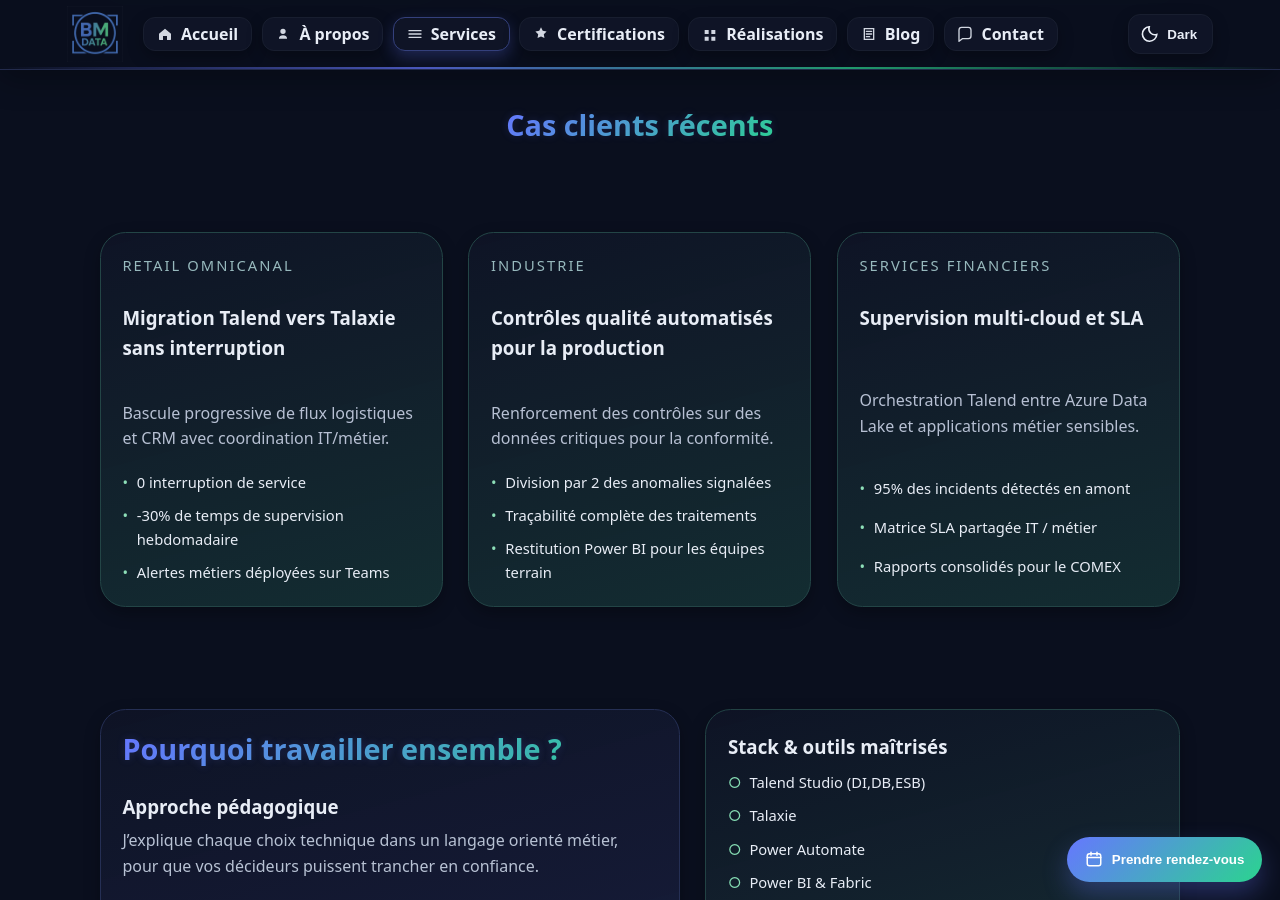
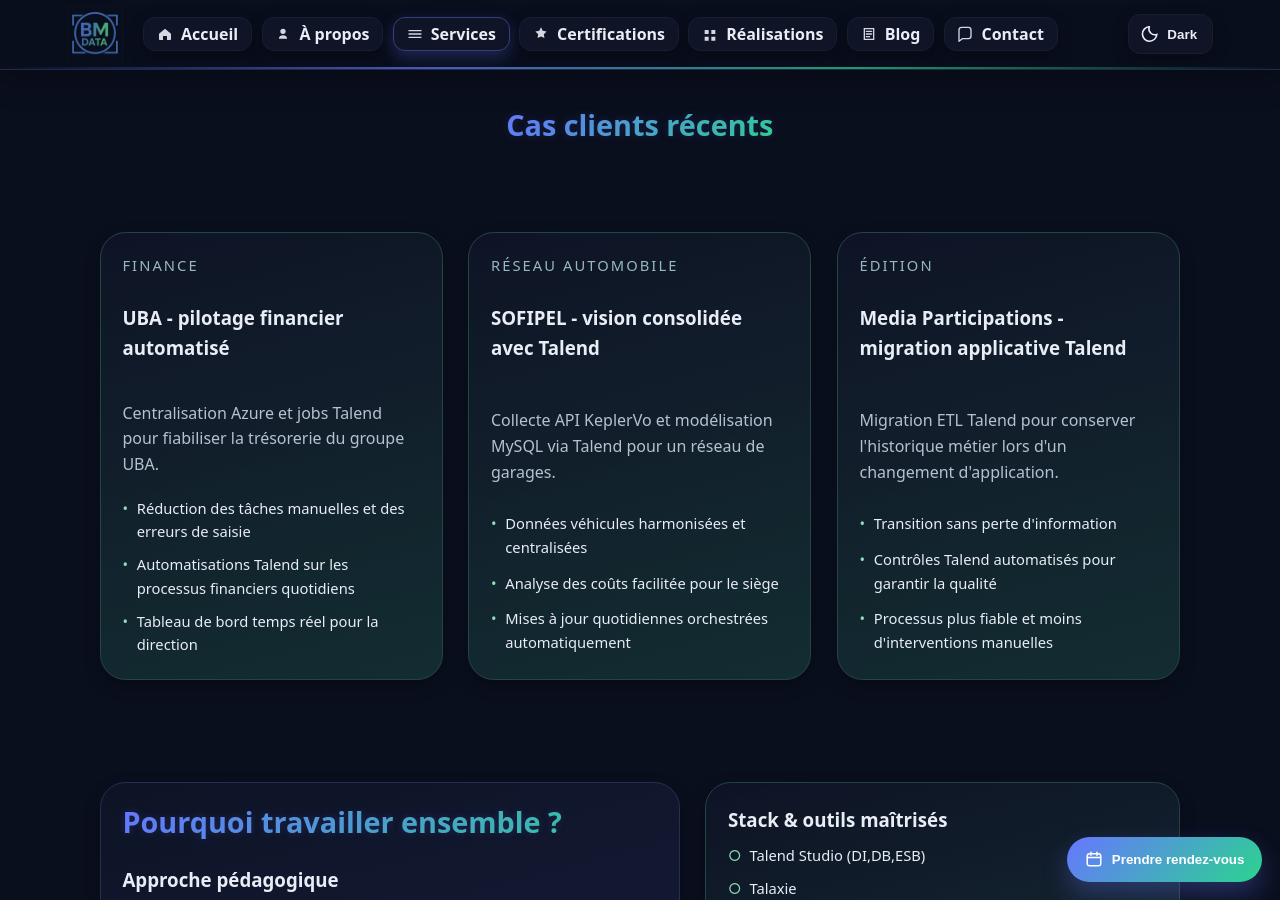
Before and after one commit to mbodetdata/mbodetdata.github.io, a Jekyll site: the page built from services-talend-talaxie.html, in a window 1280 px wide and 900 px high, scrolled down 2536 px. Built offline with Jekyll 4.4.1, drawn with Linux system fonts in a browser that asks for light colours; some of the changed text lies outside the part shown.

Commit message:
Services

```diff
--- a/_data/services-talend-talaxie.json
+++ b/_data/services-talend-talaxie.json
@@ -107,33 +107,33 @@
     "title": "Cas clients récents",
     "items": [
       {
-        "sector": "Retail omnicanal",
-        "title": "Migration Talend vers Talaxie sans interruption",
-        "context": "Bascule progressive de flux logistiques et CRM avec coordination IT/métier.",
+        "sector": "Finance",
+        "title": "UBA - pilotage financier automatisé",
+        "context": "Centralisation Azure et jobs Talend pour fiabiliser la trésorerie du groupe UBA.",
         "gains": [
-          "0 interruption de service",
-          "-30% de temps de supervision hebdomadaire",
-          "Alertes métiers déployées sur Teams"
+          "Réduction des tâches manuelles et des erreurs de saisie",
+          "Automatisations Talend sur les processus financiers quotidiens",
+          "Tableau de bord temps réel pour la direction"
         ]
       },
       {
-        "sector": "Industrie",
-        "title": "Contrôles qualité automatisés pour la production",
-        "context": "Renforcement des contrôles sur des données critiques pour la conformité.",
+        "sector": "Réseau automobile",
+        "title": "SOFIPEL - vision consolidée avec Talend",
+        "context": "Collecte API KeplerVo et modélisation MySQL via Talend pour un réseau de garages.",
         "gains": [
-          "Division par 2 des anomalies signalées",
-          "Traçabilité complète des traitements",
-          "Restitution Power BI pour les équipes terrain"
+          "Données véhicules harmonisées et centralisées",
+          "Analyse des coûts facilitée pour le siège",
+          "Mises à jour quotidiennes orchestrées automatiquement"
         ]
       },
       {
-        "sector": "Services financiers",
-        "title": "Supervision multi-cloud et SLA",
-        "context": "Orchestration Talend entre Azure Data Lake et applications métier sensibles.",
+        "sector": "Édition",
+        "title": "Media Participations - migration applicative Talend",
+        "context": "Migration ETL Talend pour conserver l'historique métier lors d'un changement d'application.",
         "gains": [
-          "95% des incidents détectés en amont",
-          "Matrice SLA partagée IT / métier",
-          "Rapports consolidés pour le COMEX"
+          "Transition sans perte d'information",
+          "Contrôles Talend automatisés pour garantir la qualité",
+          "Processus plus fiable et moins d'interventions manuelles"
         ]
       }
     ]
@@ -194,7 +194,12 @@
     {
       "question": "Pouvez-vous nous aider à documenter ou superviser nos flux ?",
       "answer": "Absolument. Je conçois des tableaux de bord clairs pour suivre l’exécution des jobs et les incidents (via Power BI ou Excel), et j’automatise la génération de rapports et d’alertes pour que vos équipes gagnent du temps au quotidien."
-    }
+    },
+    {
+  "question": "Pouvez-vous reprendre un projet déjà en difficulté ?",
+  "answer": "Oui, c’est une situation que je rencontre souvent. Je commence par un audit ciblé pour identifier les points de blocage — jobs instables, dépendances mal gérées, alertes non exploitables — puis je propose un plan de stabilisation rapide. L’objectif : remettre vos flux sous contrôle avant de reconstruire un socle plus durable."
+}
+
   ]
   }
 }
```
